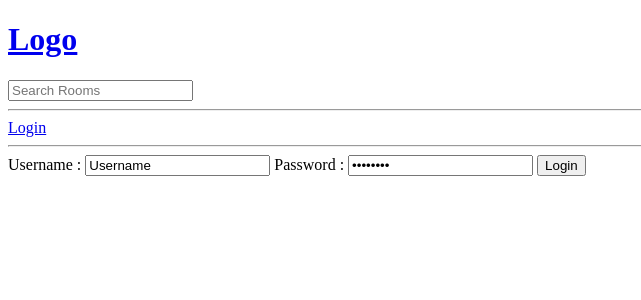
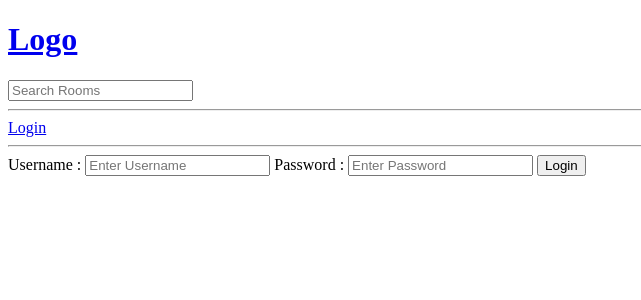
Before and after one commit to adib-the-noob/Dennis-ivy-Django, a Django app: page /login/ in a window 1280 px wide. Shown: the top 300 px of the page, without its empty margins (0-641 px from the left). Run offline with Django 4.2, Linux system fonts and the light colour scheme.

Commit message:
User Login(Fixed)

```diff
--- a/base/templates/base/login_register.html
+++ b/base/templates/base/login_register.html
@@ -4,10 +4,10 @@
     <form  method="POST">
         {% csrf_token %}
         <label>Username : </label>
-        <input type="text" value="Username" placeholder="Enter Username"/>
+        <input type="text" name="username" placeholder="Enter Username"/>
 
         <label>Password : </label>
-        <input type="password" value="Password" placeholder="Enter Password"/>
+        <input type="password" name="password" placeholder="Enter Password"/>
 
         <input type="submit" value="Login"/>
     </form>
--- a/templates/main.html
+++ b/templates/main.html
@@ -11,7 +11,7 @@
     {% if messages %}
 <ul class="messages">
     {% for message in messages %}
-    <li>{{ message }}</li>
+    <li></li>{{ message }}</li>
     {% endfor %}
 </ul>
 {% endif %}
```
Also changed, not shown: db.sqlite3.
